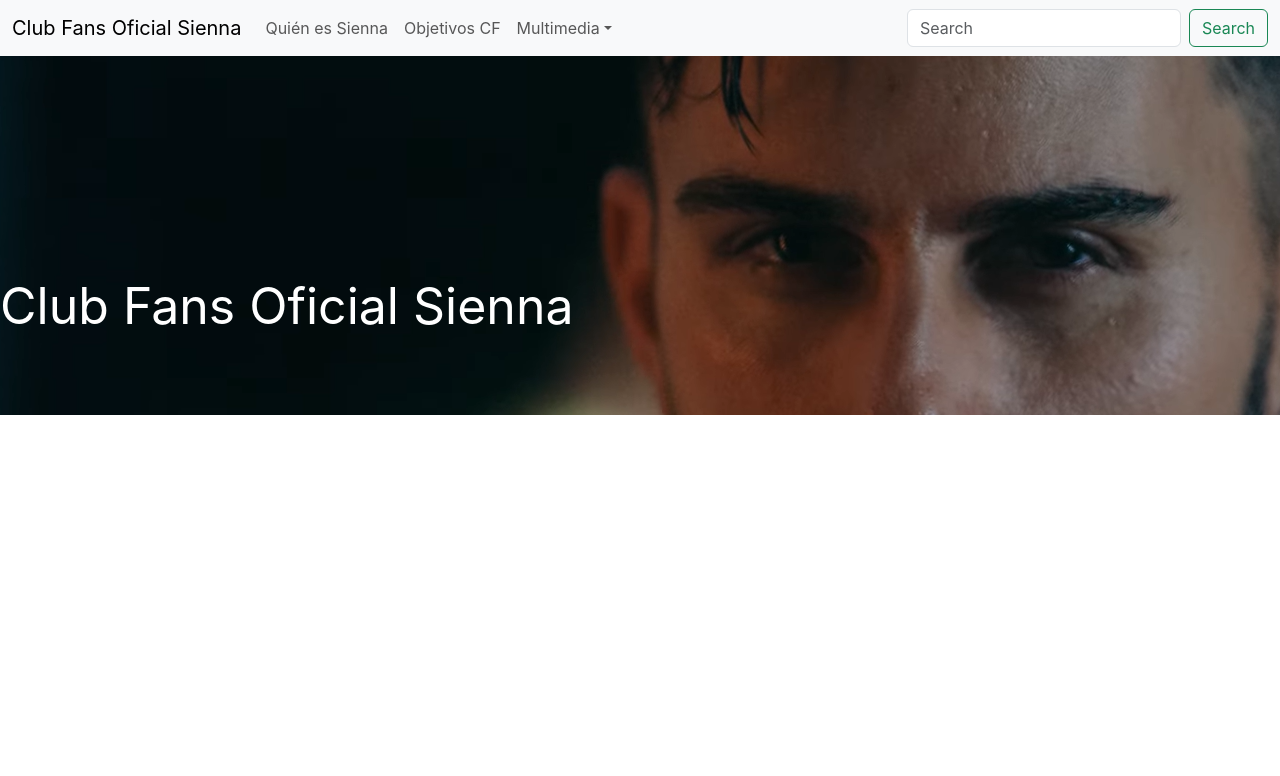
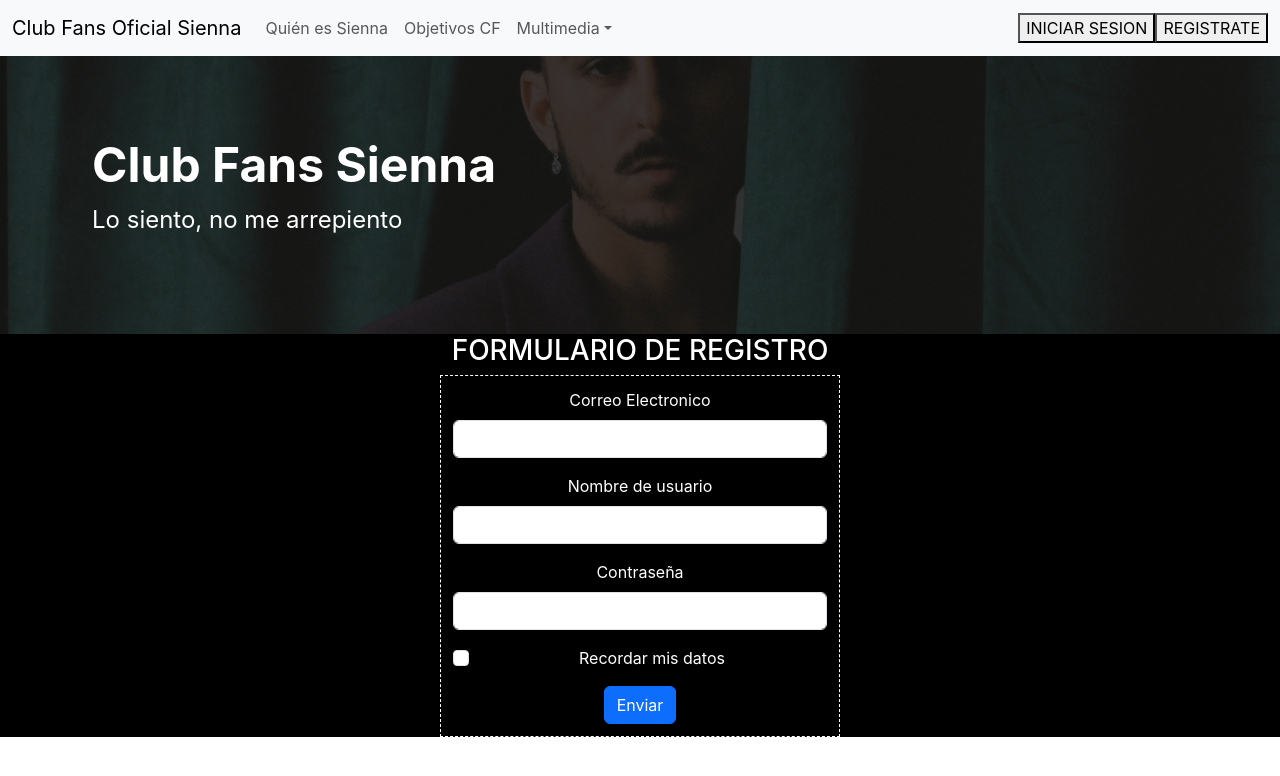
Before and after one commit to JTomas88/Fans_Club, a React (Create React App) app: page /formularioRegistro in a window 1280 px wide. Shown: the top 776 px of the page. Built offline with nearby package versions, Linux system fonts and the light colour scheme.

Commit message:
formulario de registro

```diff
--- a/package.json
+++ b/package.json
@@ -8,6 +8,7 @@
     "@testing-library/user-event": "^13.5.0",
     "react": "^18.3.1",
     "react-dom": "^18.3.1",
+    "react-router-dom": "^6.26.2",
     "react-scripts": "5.0.1",
     "web-vitals": "^2.1.4"
   },
--- a/src/App.css
+++ b/src/App.css
@@ -36,3 +36,11 @@
     transform: rotate(360deg);
   }
 }
+
+.bg-color{
+  background-color: black;
+}
+
+.h1, h3, label{
+  color: white;
+}
--- a/src/App.js
+++ b/src/App.js
@@ -1,24 +1,20 @@
-import logo from './logo.svg';
+import React from 'react';
+import { BrowserRouter, Routes, Route } from 'react-router-dom';
 import './App.css';
+import { Navbar } from './front/js/component/Navbar/Navbar';
+import { Jumbotron } from './front/js/component/Jumbotron/Jumbotron';
+import { Registro } from './front/js/pages/Registro/Registro';
 
 function App() {
   return (
-    <div className="App">
-      <header className="App-header">
-        <img src={logo} className="App-logo" alt="logo" />
-        <p>
-          Edit <code>src/App.js</code> and save to reload.
-        </p>
-        <a
-          className="App-link"
-          href="https://reactjs.org"
-          target="_blank"
-          rel="noopener noreferrer"
-        >
-          Learn React
-        </a>
-      </header>
+    <BrowserRouter>
+    <Navbar />
+    <div className="App-content">
+      <Routes>
+        <Route path="/formularioRegistro" element={<Registro />} />
+      </Routes>
     </div>
+  </BrowserRouter>
   );
 }
 
--- /dev/null
+++ b/src/front/js/component/FormularioRegistro/FormularioRegistro.jsx
@@ -0,0 +1,34 @@
+import React, { useContext, useEffect } from "react";
+import styles from "./formularioregistro.module.css";
+
+export const FormularioRegistro = () => {
+    return (
+        <div className="container">
+            <h3 className="justify-text-center">FORMULARIO DE REGISTRO</h3>
+            <div className={`${styles.boxFormulario}`}>
+                <form>
+                    <div class="mb-3">
+                        <label for="inputEmail" class="form-label">Correo Electronico</label>
+                        <input type="email" class="form-control" id="inputEmail" />
+                    </div>
+
+                    <div class="mb-3">
+                        <label for="inputUsuario" class="form-label">Nombre de usuario</label>
+                        <input type="text" class="form-control" id="inputUsuario" />
+                    </div>
+
+                    <div class="mb-3">
+                        <label for="inputPassword" class="form-label">Contraseña</label>
+                        <input type="password" class="form-control" id="inputPassword" />
+                    </div>
+
+                    <div class="mb-3 form-check">
+                        <input type="checkbox" class="form-check-input" id="exampleCheck1" />
+                        <label class="form-check-label" for="exampleCheck1">Recordar mis datos</label>
+                    </div>
+                    <button type="submit" class="btn btn-primary">Enviar</button>
+                </form>
+            </div>
+        </div>
+    )
+}
--- /dev/null
+++ b/src/front/js/component/FormularioRegistro/formularioregistro.module.css
@@ -0,0 +1,11 @@
+.boxFormulario{
+    width: 400px;
+    align-content: center;
+    display: inline-block;
+    border: white 1px dashed;
+
+}
+
+form {
+    margin: 3%;
+}
--- a/src/front/js/component/Jumbotron/Jumbotron.jsx
+++ b/src/front/js/component/Jumbotron/Jumbotron.jsx
@@ -2,10 +2,15 @@ import React, { useContext, useEffect } from "react";
 import styles from "./jumbotron.module.css";
 
 
-export const Jumbotron = () => {
+export const Jumbotron = ({imagenFondo, subtitulo}) => {
     return (
-        <div className={styles.container}>
-            <p className={styles.title}>Club Fans Oficial Sienna</p>
+        <div className={`p-5 bg-body-tertiary text-center ${styles.jumbotron_edit}`} style={imagenFondo}>
+        <div className={`jumbotron-content ${styles.jumbotron_content_edit}`}>
+            <div className="container">
+                <h1 className="display-5 fw-bold ">Club Fans Sienna</h1>
+                <p className="col fs-4 text-start">{subtitulo}</p>
+            </div>
         </div>
+    </div>
     )
 }
--- a/src/front/js/component/Jumbotron/jumbotron.module.css
+++ b/src/front/js/component/Jumbotron/jumbotron.module.css
@@ -1,9 +1,9 @@
-.container {
+/* .container {
     display: flex;
     justify-content: start;
     align-items: center;
-    height: 100vh; /* Ajusta el tamaño de altura si es necesario */
-    text-align: start; /* Alinea el texto en el centro horizontalmente */
+    height: 65vh;
+    text-align: start;
     background-image: url(../../../assets/fronteyes.png);
     background-repeat: no-repeat;
   }
@@ -12,4 +12,30 @@
     font-size: 50px;
     color: white;
     margin-bottom: 300px;
-  }
+  } */
+
+  .jumbotron_edit {
+    position: relative;
+    background-position: center;
+    background-size: cover;
+    background-repeat: no-repeat;
+    color: white;
+}
+
+.jumbotron_edit::before {
+    content: "";
+    position: absolute;
+    top: 0;
+    left: 0;
+    width: 100%;
+    height: 100%;
+    background-color: rgba(21, 21, 21, 0.85); /* Ajusta el color y la opacidad */
+    z-index: 1;
+}
+
+.jumbotron_content_edit {
+    position: relative;
+    z-index: 2; /* Asegura que el contenido esté por encima de la capa de color */
+    text-align: start; /* Centra el texto */
+    padding: 2rem;
+}
--- a/src/front/js/component/Navbar/Navbar.jsx
+++ b/src/front/js/component/Navbar/Navbar.jsx
@@ -1,5 +1,5 @@
 import React, { useContext, useEffect } from "react";
-
+import {Link} from "react-router-dom";
 
 export const Navbar = () => {
     return(
@@ -28,10 +28,15 @@ export const Navbar = () => {
                 </ul>
               </li>
             </ul>
-            <form class="d-flex" role="search">
-              <input class="form-control me-2" type="search" placeholder="Search" aria-label="Search"/>
-              <button class="btn btn-outline-success" type="submit">Search</button>
-            </form>
+            <div>
+              <Link >
+              <button>INICIAR SESION</button>
+              </Link>
+              <Link to = "/formularioRegistro">
+              <button>REGISTRATE</button>
+              </Link>
+
+            </div>
           </div>
         </div>
       </nav>
--- /dev/null
+++ b/src/front/js/pages/Registro/Registro.jsx
@@ -0,0 +1,16 @@
+import React, { useContext, useEffect } from "react";
+import { Jumbotron } from "../../component/Jumbotron/Jumbotron";
+import img from "../../../assets/1.jpg"
+import styles from "./registro.module.css";
+import { FormularioRegistro } from "../../component/FormularioRegistro/FormularioRegistro";
+
+export const Registro = () => {
+    return (
+      <div className="bg-color">
+      <Jumbotron imagenFondo={{ backgroundImage: `url(${img})`}} subtitulo={"Lo siento, no me arrepiento"} />
+      <div className="text-center align-items-center d-flex">
+      <FormularioRegistro/>
+      </div>
+      </div>
+    )
+}
--- a/src/index.js
+++ b/src/index.js
@@ -9,9 +9,7 @@ import { Jumbotron } from './front/js/component/Jumbotron/Jumbotron';
 const root = ReactDOM.createRoot(document.getElementById('root'));
 root.render(
   <React.StrictMode>
-    <Navbar/>
-    <Jumbotron/>
-
+     <App />
   </React.StrictMode>
 );
 
```
Also changed, not shown: src/front/assets/fronteyes.png, src/front/js/pages/Registro/registro.module.css (added), 1 other file (tests, documents, lock files or other folders).
